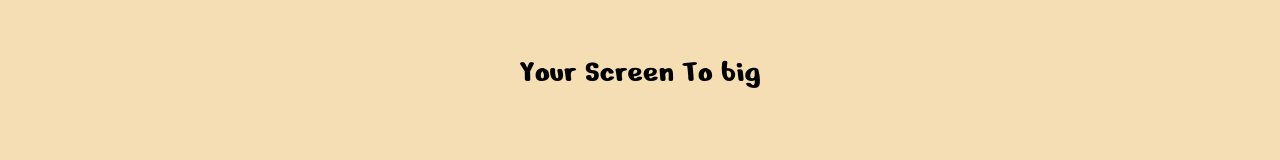
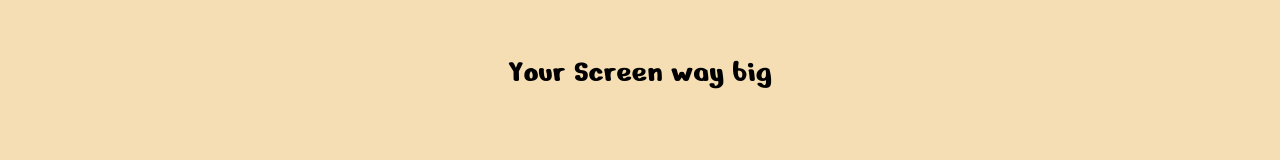
Before and after one commit to darang93/Maple-Talk, a plain HTML site: page friends.html in a window 1280 px wide. Shown: the part 328-488 px from the top of the page. Drawn offline with Linux system fonts and the light colour scheme; grey boxes are pictures that could not be loaded.

Commit message:
to -> way

```diff
--- a/friends.html
+++ b/friends.html
@@ -110,7 +110,7 @@
 		</div>
 
 		<div class="no-mobile">
-			<span>Your Screen To big</span>
+			<span>Your Screen way big</span>
 		</div>
 
 		<script
```
